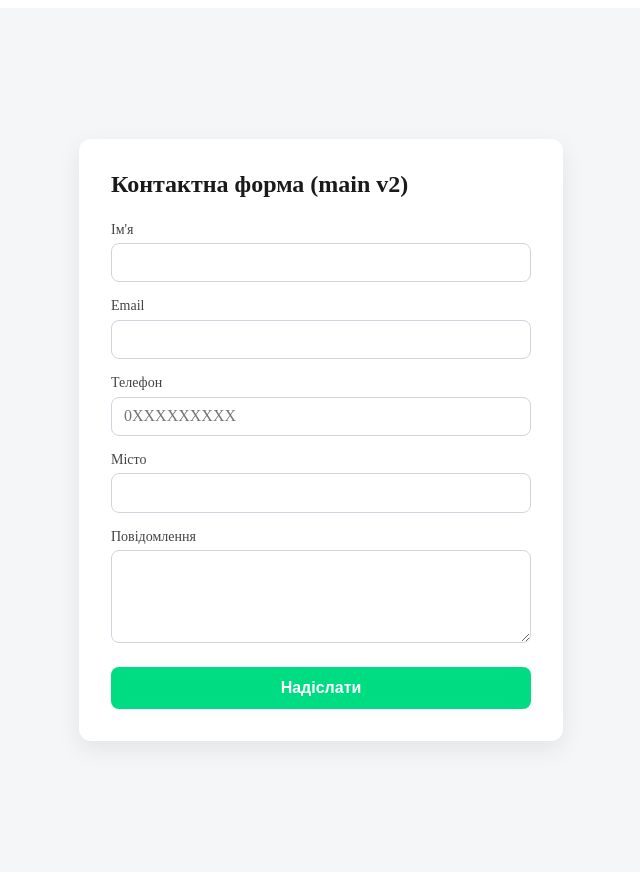
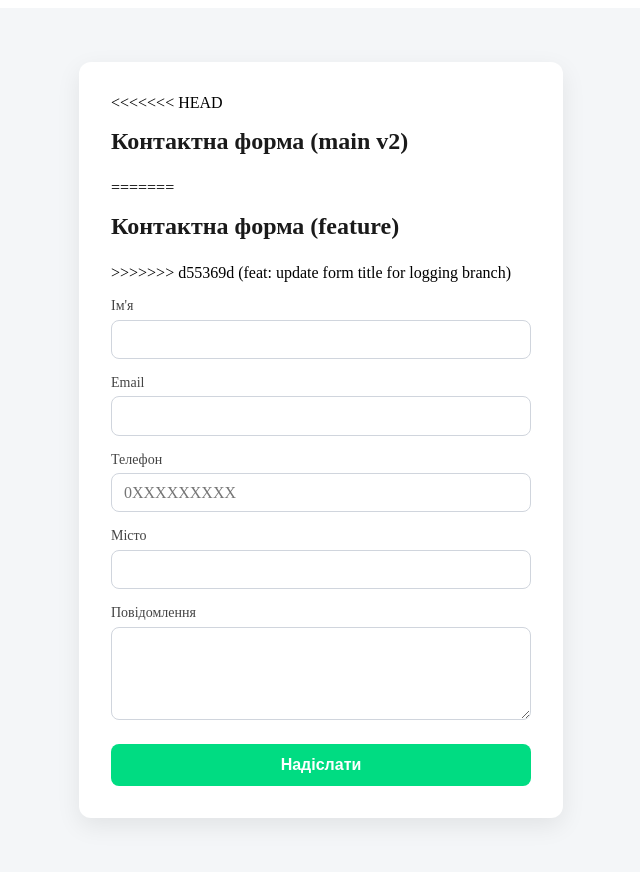
Before and after one commit to bohma/lab-devops, a Nuxt app: page / in a window 1280 px wide. Shown: the whole page, without its empty margins (319-959 px from the left). Built offline with nearby package versions, Linux system fonts and the light colour scheme.

Commit message:
feat: update form title for logging branch

```diff
--- a/app/components/contact/ContactForm.vue
+++ b/app/components/contact/ContactForm.vue
@@ -13,7 +13,11 @@ const {
 <template>
   <main class="contact-page">
     <form class="contact-form" novalidate @submit.prevent="submit">
+<<<<<<< HEAD
       <h1 class="contact-form__title">Контактна форма (main v2)</h1>
+=======
+      <h1 class="contact-form__title">Контактна форма (feature)</h1>
+>>>>>>> d55369d (feat: update form title for logging branch)
 
       <ContactFormField
         v-for="field in fields"
```
